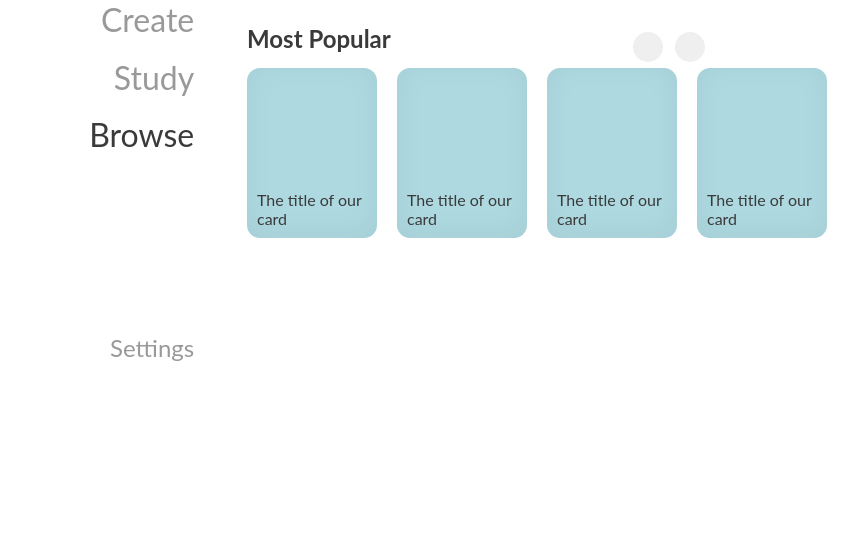
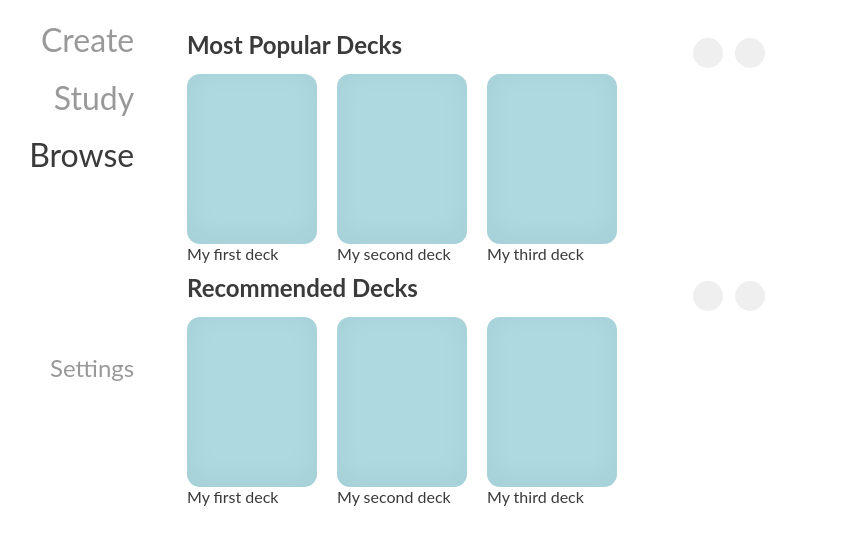
Before and after one commit to nordquists/cram, a React (Create React App) app in the folder client/memorize/: page /browse in a window 1280 px wide. Shown: the top 544 px of the page, without its empty margins (249-1107 px from the left). Built offline with nearby package versions, Linux system fonts and the light colour scheme; the HTML template or start-up script is replaced by a standard one.

Commit message:
created browse reducer and browse load action

```diff
--- /dev/null
+++ b/client/memorize/src/actions/browseActions.js
@@ -0,0 +1,7 @@
+import { BROWSE_LOAD } from "./types";
+
+export const browseLoad = () => {
+    return {
+        type: BROWSE_LOAD
+    };
+}
--- a/client/memorize/src/actions/types.js
+++ b/client/memorize/src/actions/types.js
@@ -7,3 +7,6 @@ export const STUDY_ADVANCE_GREEN = 'STUDY_ADVANCE_GREEN';
 
 export const STUDY_BACK = 'STUDY_BACK';
 export const STUDY_FINISH = 'STUDY_FINISH';
+
+
+export const BROWSE_LOAD = 'BROWSE_LOAD';
--- a/client/memorize/src/components/Browse/Browse.js
+++ b/client/memorize/src/components/Browse/Browse.js
@@ -1,15 +1,40 @@
 import React, { Component } from "react";
 import BrowseRow from "./BrowseRow";
+import { connect } from 'react-redux';
+import { browseLoad } from "../../actions/browseActions";
+import PropTypes from 'prop-types';
 
 class Browse extends Component {
 
+    componentDidMount() {
+        this.props.browseLoad();
+    }
+
     render() {
+        const { rows } = this.props.browse;
+
+        const rows_render = [];
+        rows.forEach((row) => {
+            rows_render.push(
+                <BrowseRow subtitle={row.subtitle} decks={row.decks}/>
+            );
+        });
+
         return (
             <div className="browse">
-                <BrowseRow/>
+                {rows_render}
             </div>
         );
     }
 }
 
-export default Browse;
+Browse.propTypes = {
+    browseLoad: PropTypes.func.isRequired,
+    browse: PropTypes.object.isRequired
+}
+
+const mapStateToProps = (state) => ({
+    browse: state.browse
+});
+
+export default connect(mapStateToProps, { browseLoad })(Browse);
--- a/client/memorize/src/components/Browse/BrowseRow.js
+++ b/client/memorize/src/components/Browse/BrowseRow.js
@@ -1,26 +1,28 @@
 import React, { Component } from 'react';
 import BrowseRowElement from "./BrowseRowElement";
 
-class BrowseRow extends Component {
-    render() {
-        return(
+const BrowseRow = (props) => {
+    const elements = [];
+    props.decks.forEach((deck) => {
+        elements.push(
+            <BrowseRowElement name={deck.name}/>
+        );
+    });
+
+    return (
         <div className="browse-row">
             <div className="row">
-                    <h3 className="subtitle">Most Popular</h3>
+                <h3 className="subtitle">{props.subtitle}</h3>
                 <div className="buttons">
                     <button className="nav"/>
                     <button className="nav"/>
                 </div>
             </div>
             <div className="row">
-                    <BrowseRowElement/>
-                    <BrowseRowElement/>
-                    <BrowseRowElement/>
-                    <BrowseRowElement/>
+                {elements}
             </div>
         </div>
     );
 }
-}
 
 export default BrowseRow;
--- a/client/memorize/src/components/Browse/BrowseRowElement.js
+++ b/client/memorize/src/components/Browse/BrowseRowElement.js
@@ -11,6 +11,7 @@ const BrowseRowElement = (props) => {
     const [hover, setHover] = useState(false);
 
     return (
+        <div>
             <div className="element" onMouseOver={() => setHover(true)} onMouseOut={() => setHover(false)}>
                 <div className="card">
                     {/*<div className="card-hover hidden">*/}
@@ -24,13 +25,14 @@ const BrowseRowElement = (props) => {
                     {/*    </svg>*/}
 
                     {/*</div>*/}
-                <div className="title">
-                    The title of our card
+                    {/*<div className="title">*/}
+                    {/*    {props.name}*/}
+                    {/*</div>*/}
                 </div>
             </div>
-            {/*<div className="title">*/}
-            {/*    The title of our card*/}
-            {/*</div>*/}
+            <div className="title">
+                {props.name}
+            </div>
         </div>
 
     );
--- a/client/memorize/src/index.css
+++ b/client/memorize/src/index.css
@@ -19,10 +19,11 @@ body {
     margin-right: auto;
     margin-left:  auto;
 
-    max-width: 50vw; /* 2 */
+    max-width: 760px; /* 2 */
 
     padding-right: 10px; /* 3 */
     padding-left:  10px; /* 3 */
+    padding-top: 20px;
 }
 
 .navbar {
@@ -194,6 +195,8 @@ body {
     margin-right: auto;
     margin-left: auto;
 
+    width: 100%;
+
     transition: 150ms;
 }
 
@@ -215,6 +218,7 @@ body {
     font-weight: 700;
     font-size: 1.5rem;
     margin-bottom: 15px;
+    margin-top: 10px;
 }
 
 .browse-row .row .element {
--- /dev/null
+++ b/client/memorize/src/reducers/browseReducer.js
@@ -0,0 +1,48 @@
+import { BROWSE_LOAD } from "../actions/types";
+
+const example_rows = [
+    {
+        subtitle: "Most Popular Decks",
+        decks: [
+            {
+                name: "My first deck"
+            },
+            {
+                name: "My second deck"
+            },
+            {
+                name: "My third deck"
+            }
+        ]
+    },
+    {
+        subtitle: "Recommended Decks",
+        decks: [
+            {
+                name: "My first deck"
+            },
+            {
+                name: "My second deck"
+            },
+            {
+                name: "My third deck"
+            }
+        ]
+    }
+]
+
+
+const initialState = {
+    rows: example_rows
+}
+
+export default function(state = initialState, action) {
+    switch (action.type) {
+        case BROWSE_LOAD:
+            return {
+                ...state
+            }
+        default:
+            return state;
+    }
+}
--- a/client/memorize/src/reducers/index.js
+++ b/client/memorize/src/reducers/index.js
@@ -1,6 +1,9 @@
 import { combineReducers } from "redux";
 import studyReducer from './studyReducer';
+import browseReducer from './browseReducer';
+
 
 export default combineReducers({
-    study: studyReducer
+    study: studyReducer,
+    browse: browseReducer
 });
```
Lines whose indentation alone changed are shown as unchanged.
